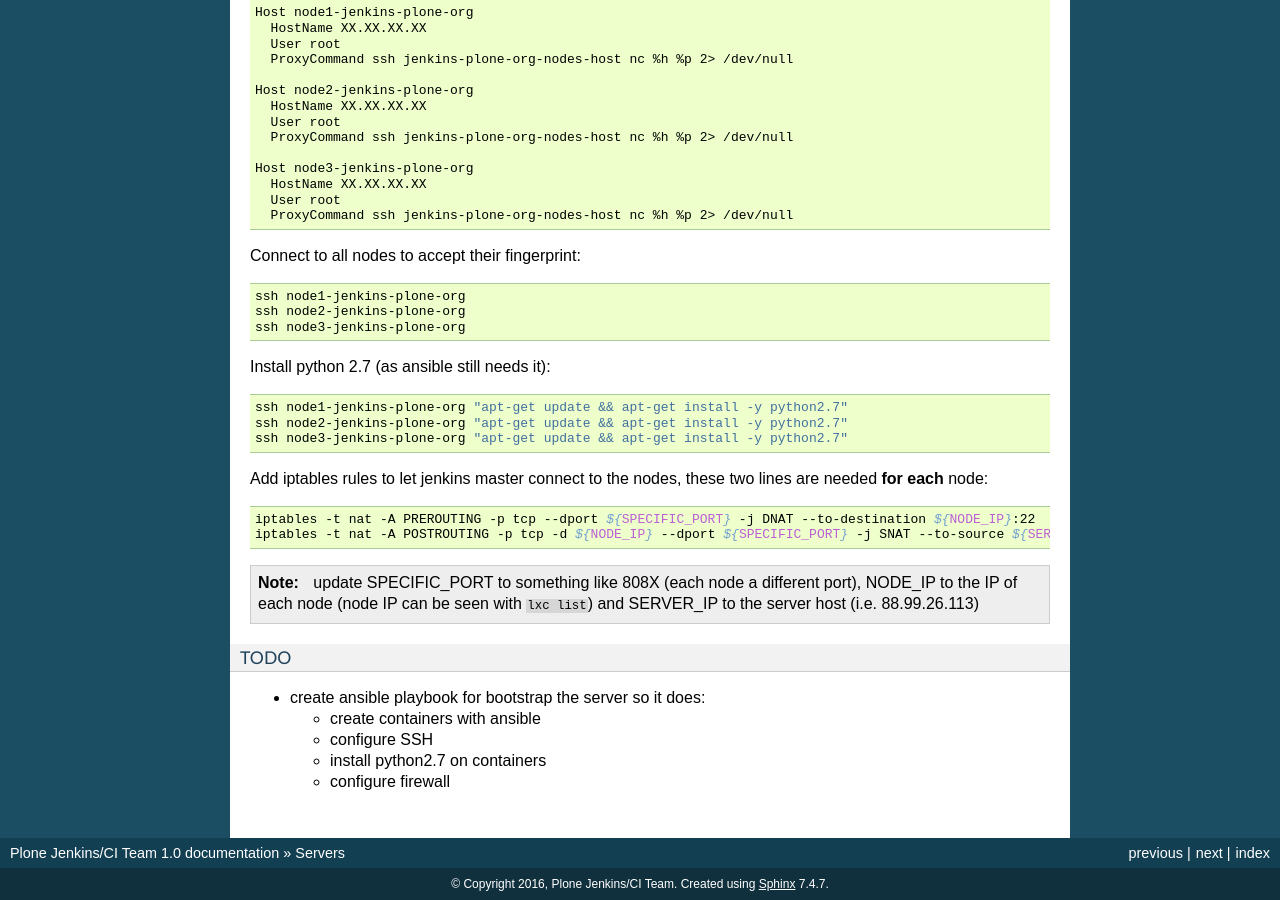
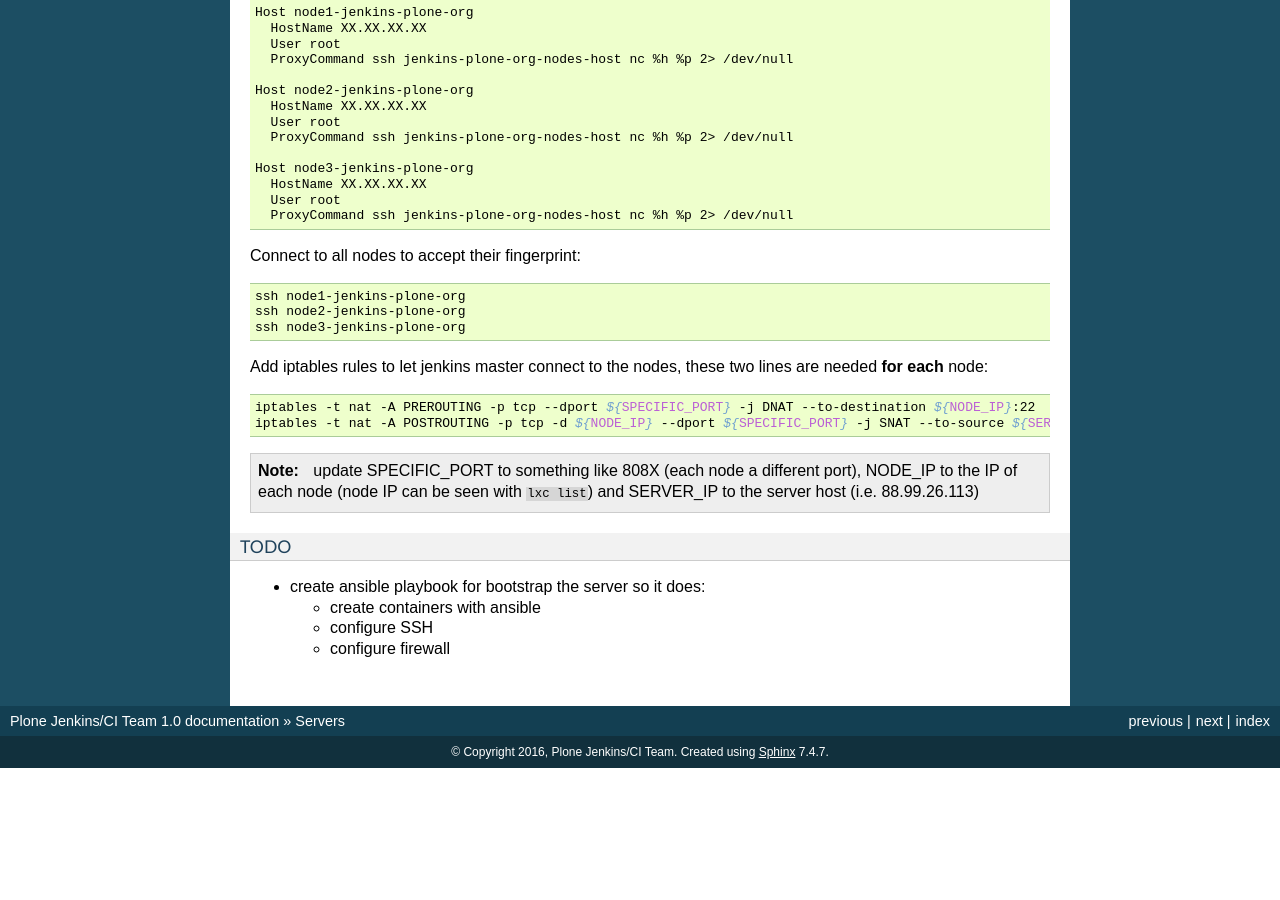
Before and after one commit to plone/jenkins.plone.org, a Sphinx documentation site: the page built from docs/source/servers.rst, in a window 1280 px wide and 900 px high, scrolled down 1824 px. Built offline with Sphinx 7.4.7, drawn with Linux system fonts in a browser that asks for light colours; after the commit the page ends 2592 px from its top, so only the background shows below that.

Commit message:
python 2 is no longer needed

```diff
--- a/docs/source/servers.rst
+++ b/docs/source/servers.rst
@@ -128,14 +128,6 @@ Connect to all nodes to accept their fingerprint:
     ssh node2-jenkins-plone-org
     ssh node3-jenkins-plone-org
 
-Install python 2.7 (as ansible still needs it):
-
-.. code-block:: shell
-
-    ssh node1-jenkins-plone-org "apt-get update && apt-get install -y python2.7"
-    ssh node2-jenkins-plone-org "apt-get update && apt-get install -y python2.7"
-    ssh node3-jenkins-plone-org "apt-get update && apt-get install -y python2.7"
-
 Add iptables rules to let jenkins master connect to the nodes,
 these two lines are needed **for each** node:
 
@@ -154,5 +146,4 @@ TODO
 
   - create containers with ansible
   - configure SSH
-  - install python2.7 on containers
   - configure firewall
```
Also changed, not shown: 1 other file.
